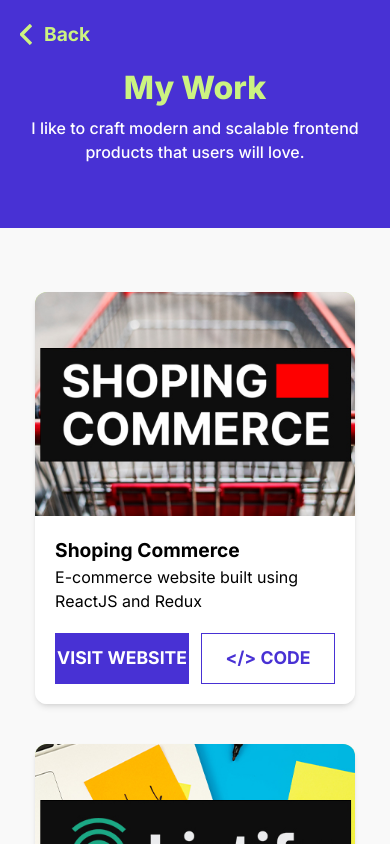
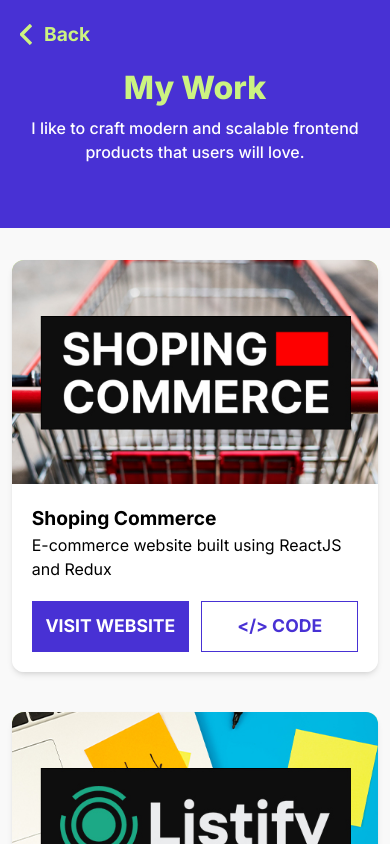
Before and after one commit to stefanbrkic1/portfolio, a React (Vite) app: page /projects in a window 390 px wide. Shown: the top 844 px of the page. Built offline with nearby package versions, Linux system fonts and the light colour scheme.

Commit message:
Fixed overflow state on MyWork page

```diff
--- a/src/components/Navbar.jsx
+++ b/src/components/Navbar.jsx
@@ -67,6 +67,10 @@ function Navbar({ isSmallScreen, screenHeight }) {
             <RouterLink
               to={"/projects"}
               className="cursor-pointer inline hover:font-bold"
+              onClick={() => {
+                closeMenu();
+                document.documentElement.classList.remove("overflow-hidden");
+              }}
             >
               My Work
             </RouterLink>
--- a/src/pages/ProjectsPage.jsx
+++ b/src/pages/ProjectsPage.jsx
@@ -455,7 +455,7 @@ function ProjectsPage() {
         </svg>
       </div>
 
-      <section className="px-[9%] py-[4rem] grid grid-cols-1 sm:grid-cols-2 md:grid-cols-3 gap-[2.5rem]">
+      <section className="px-[3%] py-[2rem] sm:px-[9%] sm:py-[4rem] grid grid-cols-1 sm:grid-cols-2 md:grid-cols-3 gap-[2.5rem]">
         {projects &&
           projects.map((project) => {
             return (
```
